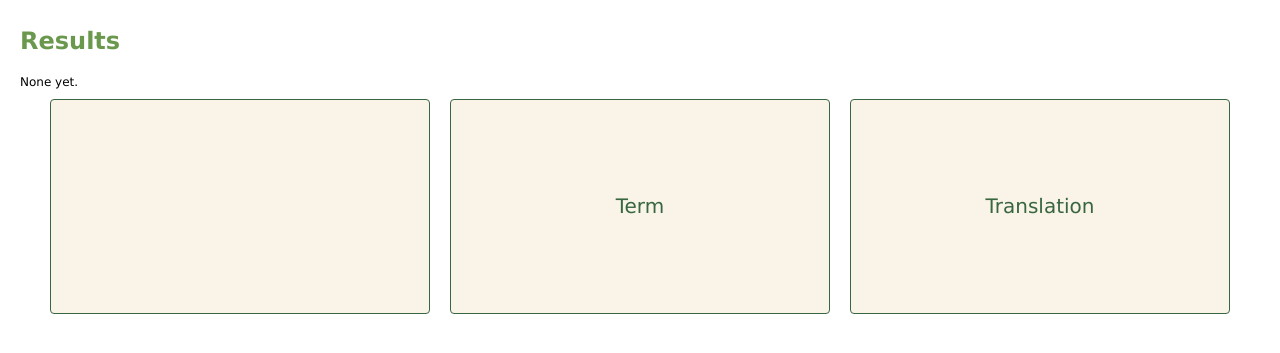
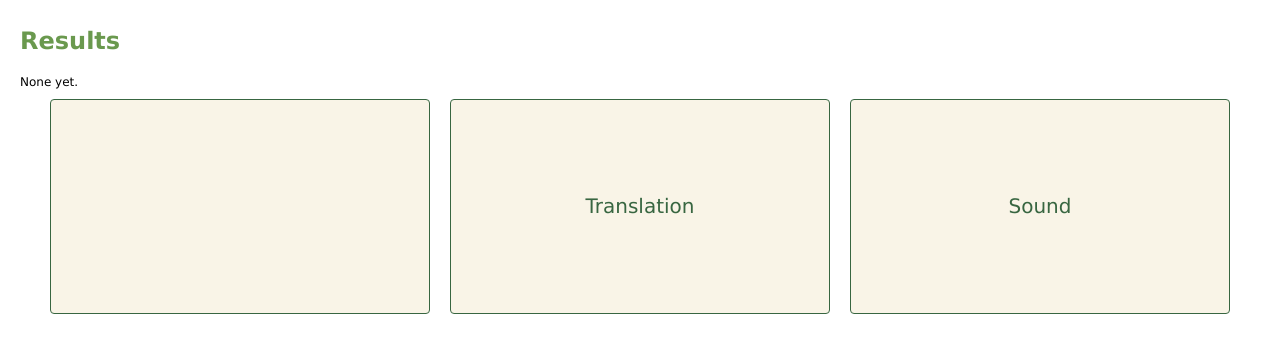
Before and after one commit to CSEN-SCU/csen-174-f24-project-instalearn, a website: page bingIQ.html in a window 1280 px wide. Shown: the part 57-410 px from the top of the page. Drawn offline with Linux system fonts and the light colour scheme.

Commit message:
Moved and commented image options
Still need to figure out how to set things as default rather than hiding display on frontend

```diff
--- a/bingIQ.html
+++ b/bingIQ.html
@@ -148,10 +148,14 @@
                     <div class="plus-icon">
                         <div id="_results"></div>
                     </div>
+                    <!-- Option to go through different image options -->
+                    <!--<div id="paging1">
+                        <div id="_paging1"></div>
+                    </div>-->
                 </div>
 
-                <div class="set-card">Term</div>
                 <div class="set-card">Translation</div>
+                <div class="set-card">Sound</div>
             </div>
         </main>
     </div>
```
